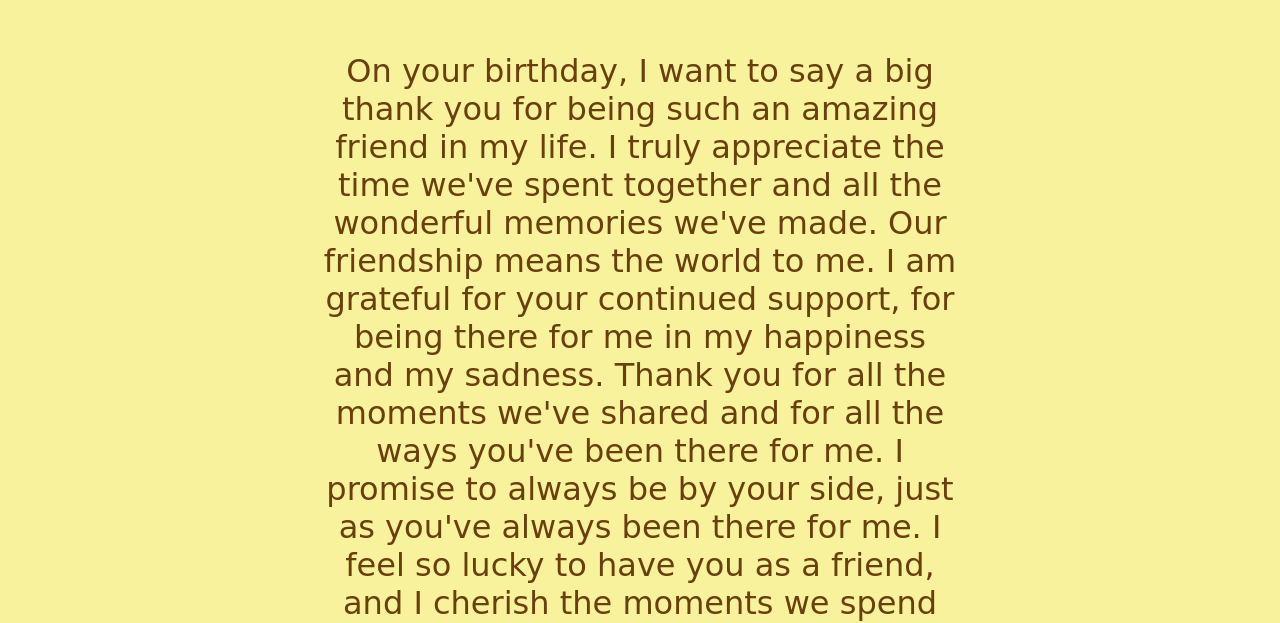
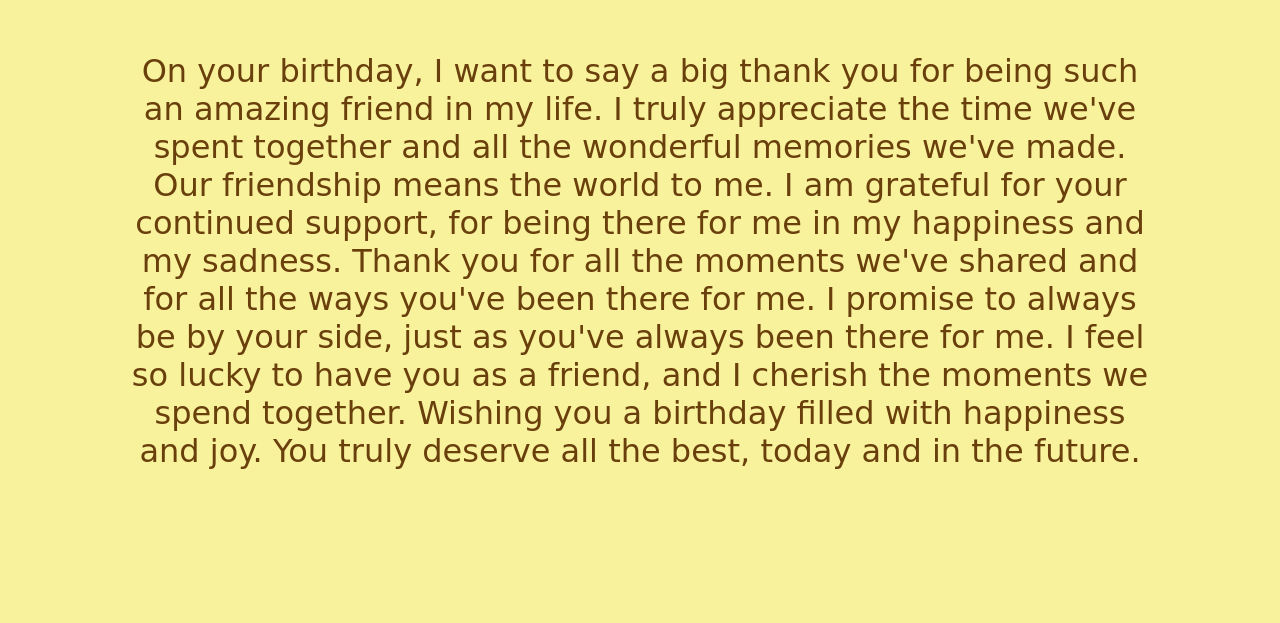
Before and after one commit to hard-hill/dear-namnam, a plain HTML site: page index.html in a window 1280 px wide. Shown: the part 186-809 px from the top of the page. Drawn offline with Linux system fonts and the light colour scheme; a web font is replaced by a local one.

Commit message:
Update index.html

```diff
--- a/index.html
+++ b/index.html
@@ -33,6 +33,7 @@
       left: 50%;
       transform: translateX(-50%);
       max-width: 80%;
+      width: 80%; /* تمتد على امتداد عرض الشاشة بنسبة 80% */
       text-align: center;
       font-family: 'Charm', cursive; /* Use Charm font for the message */
     }
```
